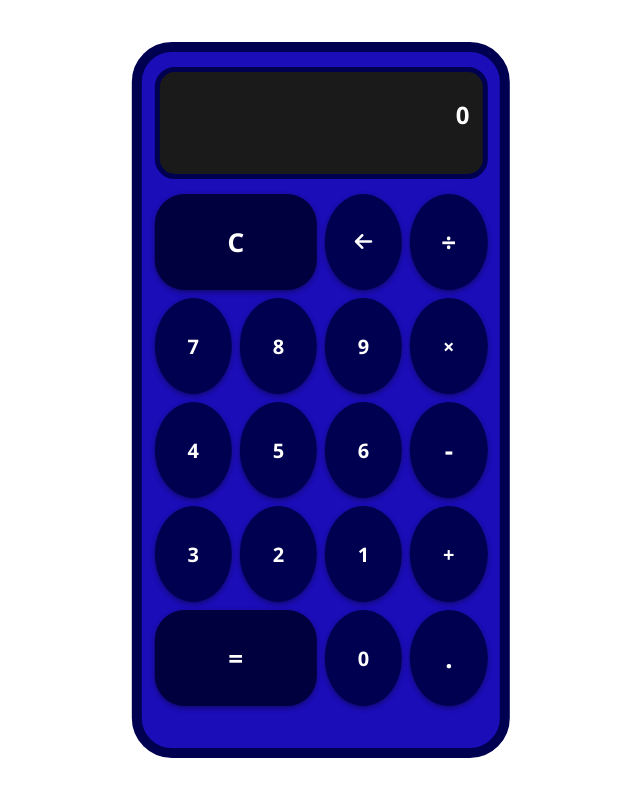
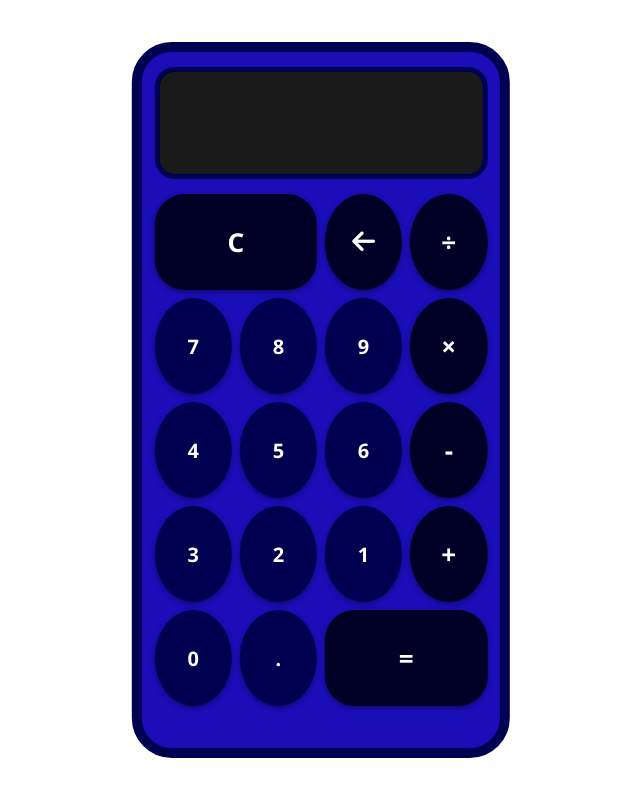
Before and after one commit to TomasCaminia/Calculator---React-JS, a React (Vite) app: page / in a window 1280 px wide. Shown: the top 796 px of the page, without its empty margins (319-959 px from the left). Built offline with nearby package versions, Linux system fonts and the light colour scheme.

Commit message:
Add functionality

```diff
--- a/src/Assets/CSS/style.css
+++ b/src/Assets/CSS/style.css
@@ -71,12 +71,17 @@ body {
   background-color: #000027;
 }
 
-.reset, .igual {
+.igual {
+  grid-column: 3/5;
+  border-radius: 30px;
+}
+
+.reset {
   grid-column: 1/3;
   border-radius: 30px;
-  background-color: #00003f;
 }
 
-.plus-size {
+.special {
+  background-color: #000027;
   font-size: 26px;
 }/*# sourceMappingURL=style.css.map */
--- a/src/Assets/Sass/Partials/_button.scss
+++ b/src/Assets/Sass/Partials/_button.scss
@@ -12,15 +12,20 @@
 }
 
 .button:hover {
-    background-color: $colorBotonesHover;
-}
-
-.reset , .igual{
-    grid-column: 1/3;
-    border-radius: 30px;
     background-color: $colorBotonesEspeciales;
 }
 
-.plus-size {
+.igual{
+    grid-column: 3/5;
+    border-radius: 30px;
+}
+
+.reset {
+    grid-column: 1/3;
+    border-radius: 30px;
+}
+
+.special {
+    background-color: $colorBotonesEspeciales;
     font-size: 26px;
 }
--- a/src/Assets/Sass/Partials/_general.scss
+++ b/src/Assets/Sass/Partials/_general.scss
@@ -3,8 +3,7 @@ $colorPrimario: #1b0db7;
 $colorPrimarioOscuro: #000051;
 $colorFondo: paz#858585;
 $colorDisplay: #1a1a1a;
-$colorBotonesEspeciales: #00003f;
-$colorBotonesHover: #000027;
+$colorBotonesEspeciales: #000027;
 
 //PONIENDO NAVEGADOR EN DEFAULT
 body {
--- a/src/Components/App.jsx
+++ b/src/Components/App.jsx
@@ -9,14 +9,15 @@ import { PanelButton } from './PanelButton'
 
 export const App = () => {
 
-    const value = 0
+    const [ result , setResult ] = useState( "" )
+
 
     return (
         <>
             <div className='calculator-container'>
 
-                <Display value={ value }/>
-                <PanelButton />
+                <Display value={ result }/>
+                <PanelButton value={ result } setValue={ setResult }/>
 
             </div>
         </>
--- a/src/Components/Display.jsx
+++ b/src/Components/Display.jsx
@@ -1,6 +1,6 @@
 import React from 'react'
 
-export const Display = ({ value }) => {
+export const Display = ( { value } ) => {
 
     return (
         <>
--- a/src/Components/PanelButton.jsx
+++ b/src/Components/PanelButton.jsx
@@ -1,27 +1,44 @@
 import React from 'react';
 
-export const PanelButton = () => {
+export const PanelButton = ( { value , setValue } ) => {
+
+    const handleClick = ( e ) => {
+        setValue( value.concat(e.target.name) )
+    }
+
+    const clear = () => {
+        setValue("")
+    }
+
+    const back = () => {
+        setValue( value.slice( 0 , -1 ))
+    }
+
+    const calculate = () => {
+        setValue( eval( value ) )
+    }
+
     return(
         <>
             <div className='panelButton'>
-                <button className='button reset plus-size'>C</button>
-                <button className='button'><i class="fas fa-arrow-left"></i></button>
-                <button className='button plus-size'>&divide;</button>
-                <button className='button'>7</button>
-                <button className='button'>8</button>
-                <button className='button'>9</button>
-                <button className='button'>&times;</button>
-                <button className='button'>4</button>
-                <button className='button'>5</button>
-                <button className='button'>6</button>
-                <button className='button plus-size'>-</button>
-                <button className='button'>3</button>
-                <button className='button'>2</button>
-                <button className='button'>1</button>
-                <button className='button'>+</button>
-                <button className='button igual plus-size'>=</button>
-                <button className='button'>0</button>
-                <button className='button plus-size'>.</button>
+                <button          id='clear' className='button reset special'                 onClick={ clear } >C</button>
+                <button                     className='button special'><i class="fas fa-arrow-left"    onClick={ back } ></i></button>
+                <button name=" / "            className='button special'                       onClick={ handleClick } >&divide;</button>
+                <button name="7"            className='button'                                 onClick={ handleClick } >7</button>
+                <button name="8"            className='button'                                 onClick={ handleClick } >8</button>
+                <button name="9"            className='button'                                 onClick={ handleClick } >9</button>
+                <button name=" * "            className='button special'                                 onClick={ handleClick } >&times;</button>
+                <button name="4"            className='button'                                 onClick={ handleClick } >4</button>
+                <button name="5"            className='button'                                 onClick={ handleClick } >5</button>
+                <button name="6"            className='button'                                 onClick={ handleClick } >6</button>
+                <button name=" - "            className='button special'                       onClick={ handleClick } >-</button>
+                <button name="3"            className='button'                                 onClick={ handleClick } >3</button>
+                <button name="2"            className='button'                                 onClick={ handleClick } >2</button>
+                <button name="1"            className='button'                                 onClick={ handleClick } >1</button>
+                <button name=" + "            className='button special'                                 onClick={ handleClick } >+</button>
+                <button name="0"            className='button'                                 onClick={ handleClick } >0</button>
+                <button name="."            className='button'                       onClick={ handleClick } >.</button>
+                <button                     className='button igual special'                 onClick={ calculate } >=</button>
             </div>
         </>
     )
```
Also changed, not shown: 1 other file (tests, documents, lock files or other folders).
